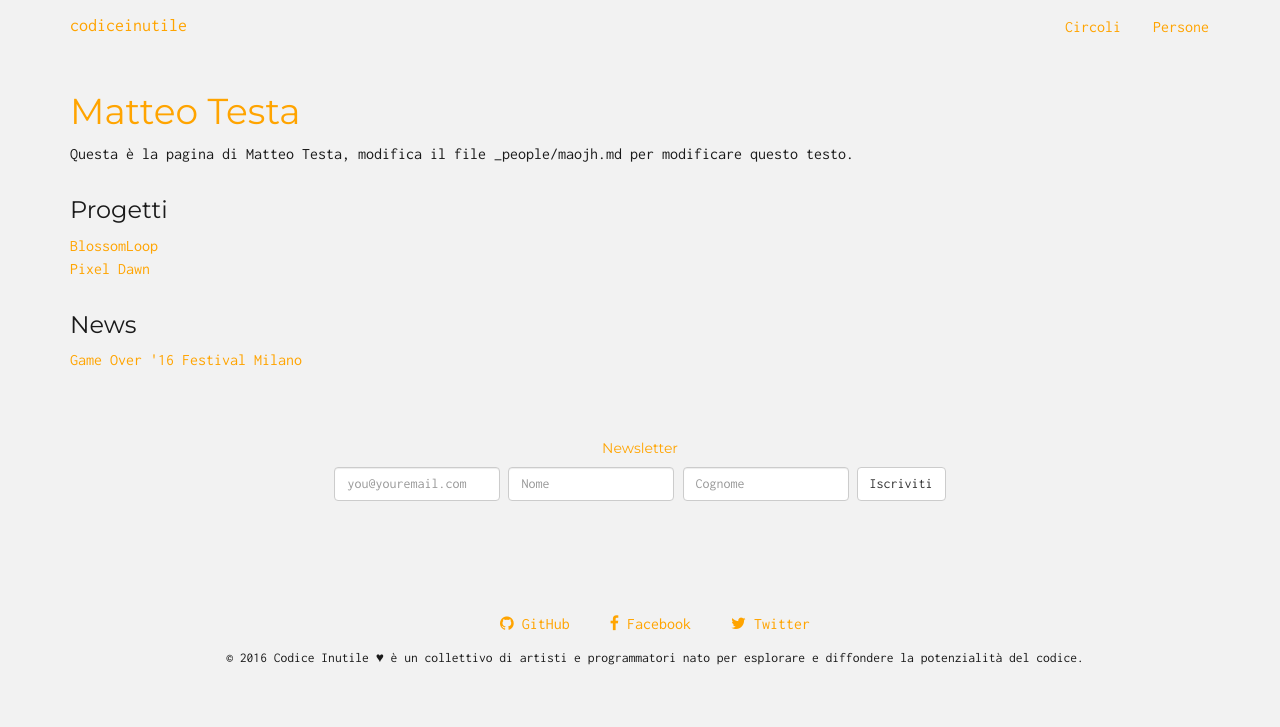
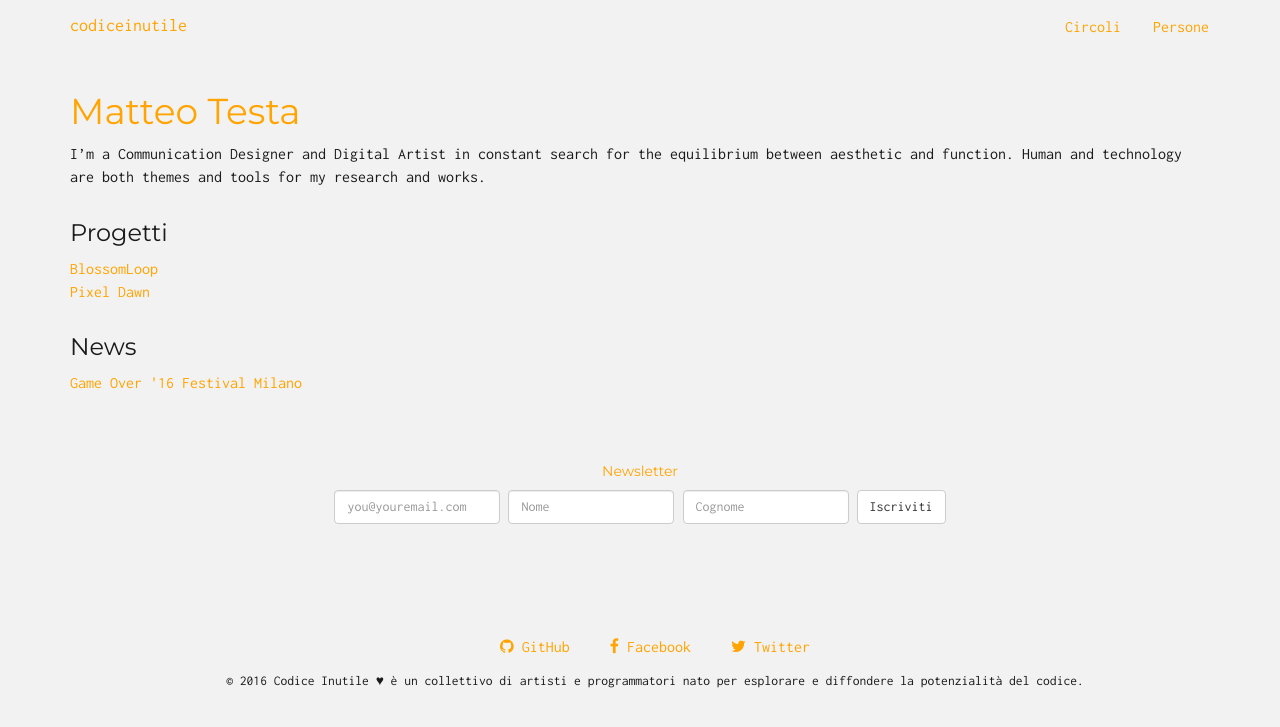
Before and after one commit to codiceinutile/codiceinutile.org, a Jekyll site: the page built from _people/maojh.md, in a window 1280 px wide and 900 px high. Shown: the top 727 px of the window. Built offline with Jekyll 4.4.1, drawn with Linux system fonts in a browser that asks for light colours; nearby versions of some CDN libraries.

Commit message:
Update maojh.md

```diff
--- a/_people/maojh.md
+++ b/_people/maojh.md
@@ -13,4 +13,4 @@ github:
 # Template
 layout: people
 ---
-Questa è la pagina di Matteo Testa, modifica il file _people/maojh.md per modificare questo testo.
+I'm a Communication Designer and Digital Artist in constant search for the equilibrium between aesthetic and function. Human and technology are both themes and tools for my research and works.
```
